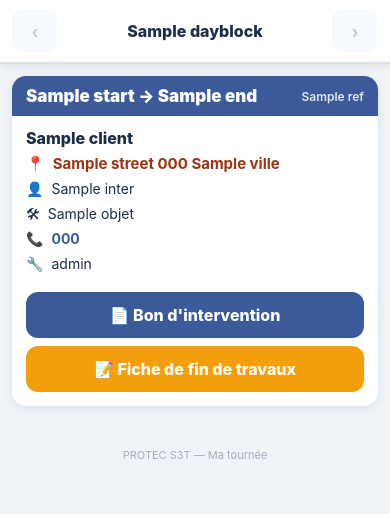
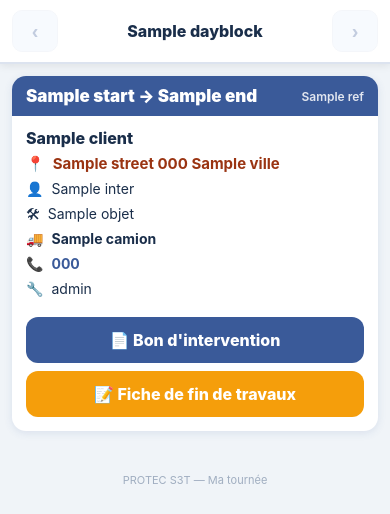
Before and after one commit to xavfevre/ocr-pesee-webhook, a Flask app: template protec_planning/templates/tournee.html in a window 390 px wide. Shown: the part 66-580 px from the top of the page. Run offline with Flask 3, Linux system fonts and the light colour scheme; the template is opened without the code that fills it: most values are stand-ins (such as "Sample title", 1, 10 or a date in 2020).

Commit message:
Camion du BI sur toutes les vues : mobile, mini-cartes mois, Ma tournée
- Planning mobile : ligne 🚚 Surnom (Plaque) sous l'objet.
- Vue mois : 🚚 surnom compact sur les mini-cartes.
- Ma tournée (chauffeur) : ligne 🚚 en gras sur chaque mission — le
  chauffeur voit quel camion prendre.

Co-Authored-By: Claude Fable 5 <noreply@anthropic.com>
Claude-Session: https://claude.ai/code/session_01TyPZ5XBiKpWcDbajMnuFsc

```diff
--- a/protec_planning/app.py
+++ b/protec_planning/app.py
@@ -412,11 +412,22 @@ def ma_tournee():
                 fields=["name", "x_studio_lieu_dintervention_2",
                         "x_studio_interlocuteur_1", "x_studio_lieu_dintervention_1"])
             somap = {o["name"]: o for o in sos}
+        # camion renseigné sur le BI lié (origine = référence commande)
+        bimap = {}
+        if refs:
+            try:
+                picks = x(models, uid, "stock.picking", "search_read",
+                          [["origin", "in", refs], ["x_camion_id", "!=", False]],
+                          fields=["origin", "x_camion_id"])
+                bimap = {p["origin"]: p["x_camion_id"][1] for p in picks}
+            except Exception:
+                pass
         for c in cards:
             so = somap.get(c["ref"].split()[0]) if c["ref"] else None
             c["lieu"] = (so or {}).get("x_studio_lieu_dintervention_2") or ""
             c["inter"] = (so or {}).get("x_studio_interlocuteur_1") or ""
             c["objet"] = (so or {}).get("x_studio_lieu_dintervention_1") or ""
+            c["camion"] = bimap.get(c["ref"].split()[0], "") if c["ref"] else ""
 
         # Toujours afficher aujourd'hui même vide
         all_days = sorted(set(by_day.keys()) | {today.isoformat()})
--- a/protec_planning/odoo-views/planning_mois.xml
+++ b/protec_planning/odoo-views/planning_mois.xml
@@ -351,7 +351,7 @@
   <span t-if="s.x_fdt_fait" class="mc-fdt">✓</span>
   <t t-out="' ' + (s.partner_id.name or (s.name or '—'))[:18]"/>
   <t t-set="lieu" t-value="(so.x_studio_lieu_dintervention_2 or '') if so else ''"/>
-  <div t-if="lieu or s.partner_city" style="color:#6b7c9a;" t-out="'📍' + (lieu[:20] if lieu else s.partner_city)"/>
+  <div t-if="lieu or s.partner_city" style="color:#6b7c9a;" t-out="'📍' + (lieu[:20] if lieu else s.partner_city)"/> <div t-if="so and bimap.get(so.name)" style="color:#6b7c9a;" t-out="'🚚 ' + bimap.get(so.name).split(' (')[0]"/>
 </div>
 
                   </t></t>
--- a/protec_planning/templates/tournee.html
+++ b/protec_planning/templates/tournee.html
@@ -105,6 +105,9 @@
         {% if c.objet %}
         <div class="m-row"><span class="ico">🛠</span>{{ c.objet }}</div>
         {% endif %}
+        {% if c.camion %}
+        <div class="m-row"><span class="ico">🚚</span><b>{{ c.camion }}</b></div>
+        {% endif %}
         {% if c.tel %}
         <div class="m-row"><span class="ico">📞</span><a href="tel:{{ c.tel | replace(' ', '') }}">{{ c.tel }}</a></div>
         {% endif %}
```
